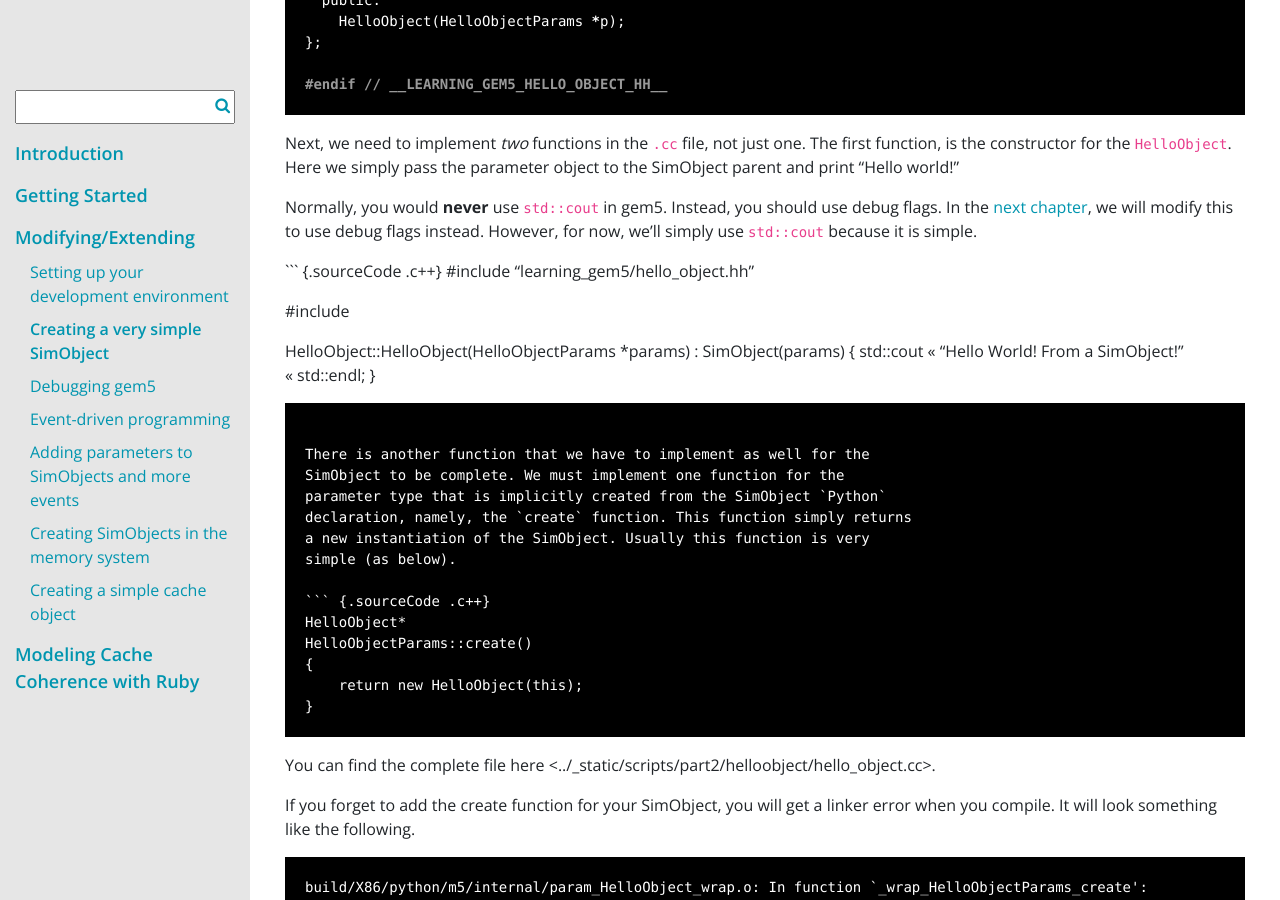
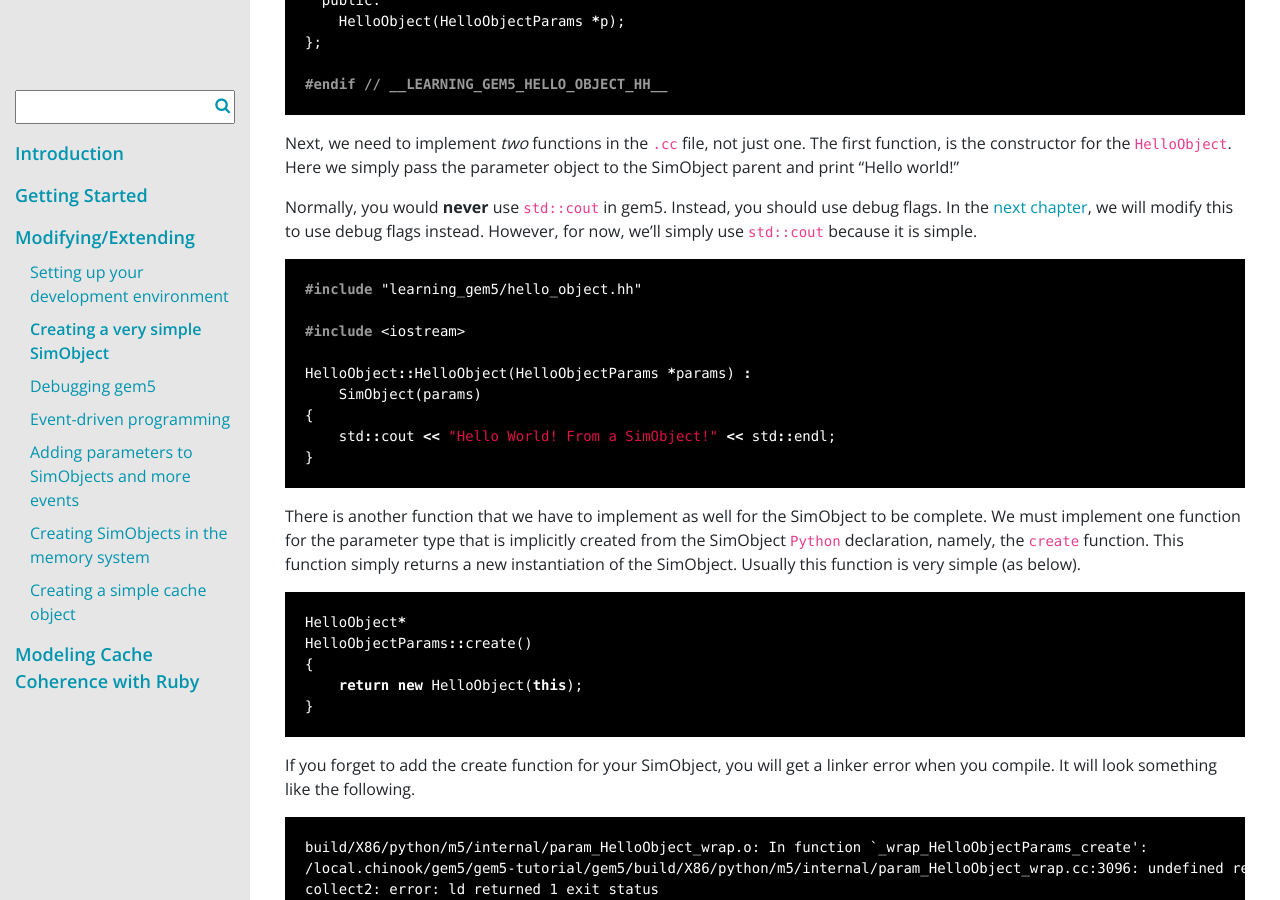
Before and after one commit to gem5/website, a Jekyll site: the page built from _pages/documentation/learning_gem5/part2/helloobject.md, in a window 1280 px wide and 900 px high, scrolled down 1946 px. Built offline with Jekyll 4.4.1, drawn with Linux system fonts in a browser that asks for light colours; nearby versions of some CDN libraries; some web fonts are replaced; some of the changed text lies outside the part shown.

Commit message:
Added language identifiers to code-blocks in helloobject.md

````diff
--- a/_pages/documentation/learning_gem5/part2/helloobject.md
+++ b/_pages/documentation/learning_gem5/part2/helloobject.md
@@ -136,7 +136,7 @@ should use debug flags. In the [next chapter](debugging-chapter), we
 will modify this to use debug flags instead. However, for now, we'll
 simply use `std::cout` because it is simple.
 
-``` {.sourceCode .c++}
+```cpp
 #include "learning_gem5/hello_object.hh"
 
 #include <iostream>
@@ -155,7 +155,7 @@ declaration, namely, the `create` function. This function simply returns
 a new instantiation of the SimObject. Usually this function is very
 simple (as below).
 
-``` {.sourceCode .c++}
+```cpp
 HelloObject*
 HelloObjectParams::create()
 {
@@ -163,8 +163,8 @@ HelloObjectParams::create()
 }
 ```
 
-You can find the complete file
-here \<../\_static/scripts/part2/helloobject/hello\_object.cc\>.
+[//]: # You can find the complete file
+[//]: # here \<../\_static/scripts/part2/helloobject/hello\_object.cc\>.
 
 If you forget to add the create function for your SimObject, you will
 get a linker error when you compile. It will look something like the
@@ -236,7 +236,7 @@ object. All gem5 instances require a `Root` object.
 Walking through creating a *very* simple configuration script, first,
 import m5 and all of the objects you have compiled.
 
-```python
+```
 import m5
 from m5.objects import *
 ```
@@ -244,7 +244,7 @@ from m5.objects import *
 Next, you have to instantiate the `Root` object, as required by all gem5
 instances.
 
-```python
+```
 root = Root(full_system = False)
 ```
 
@@ -255,14 +255,14 @@ an instantiation of your object, you need to make sure that it is a
 child of the root object. Only SimObjects that are children of the
 `Root` object are instantiated in `C++`.
 
-```python
+```
 root.hello = HelloObject()
 ```
 
 Finally, you need to call `instantiate` on the `m5` module and actually
 run the simulation!
 
-```python
+```
 m5.instantiate()
 
 print("Beginning simulation!")
````
Also changed, not shown: 1 other file.
